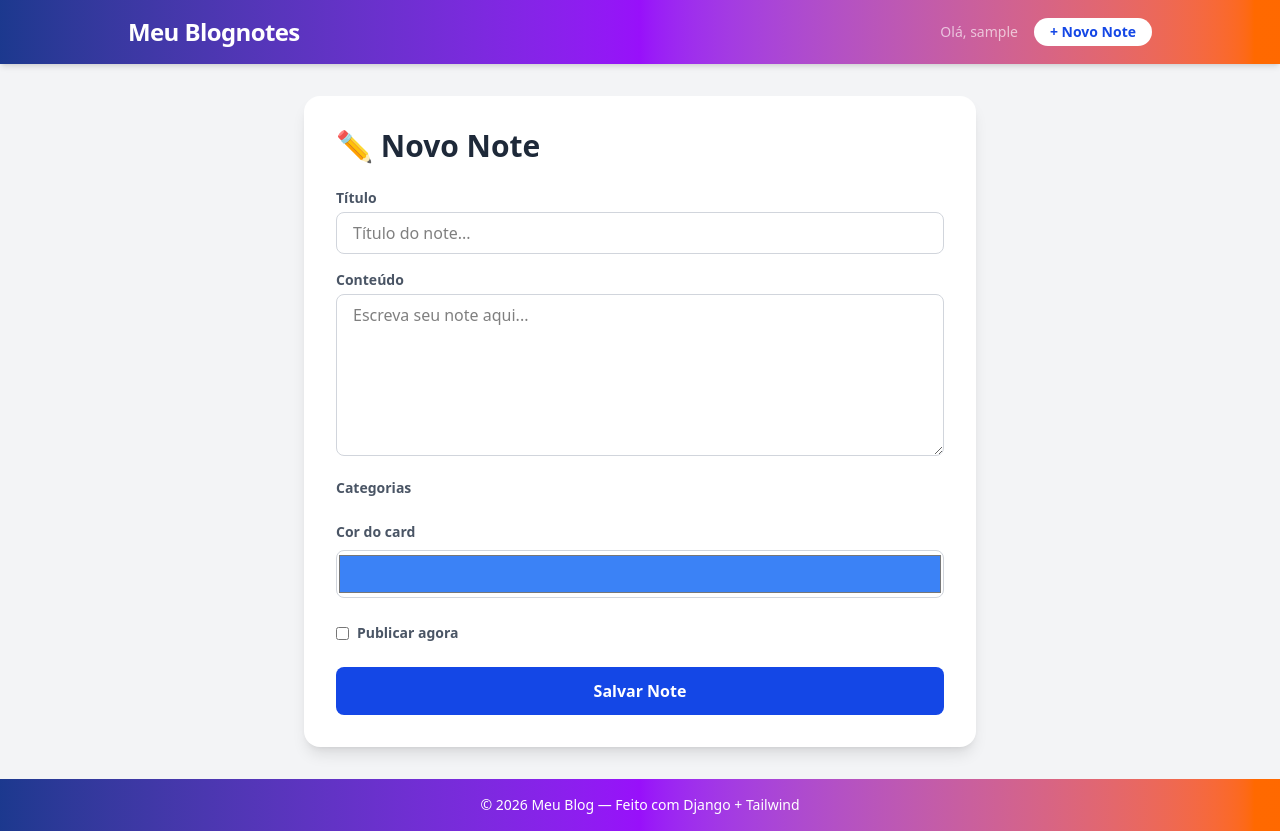
After one commit to paulov-cardoso/django-blog, a Django app: page /novo/ in a window 1280 px wide. The commit adds this page. Run offline with Django 5.2, Linux system fonts and the light colour scheme; the visitor is signed in with stand-in values (Sample User, id 1); data that the repository does not hold is empty; some libraries are stand-ins or nearby versions.

Commit message:
feat: improve navbar with user state, UX enhancements and styling refinements

```diff
--- /dev/null
+++ b/posts/forms.py
@@ -0,0 +1,19 @@
+from django import forms
+from .models import Post, Categoria
+
+class PostForm(forms.ModelForm):
+    class Meta:
+        model = Post
+        fields = ['titulo', 'conteudo', 'categorias', 'publicado']
+        widgets = {
+            'titulo': forms.TextInput(attrs={
+                'class': 'w-full border border-gray-300 rounded-lg px-4 py-2 focus:outline-none focus:ring-2 focus:ring-blue-500',
+                'placeholder': 'Título do note...'
+            }),
+            'conteudo': forms.Textarea(attrs={
+                'class': 'w-full border border-gray-300 rounded-lg px-4 py-2 focus:outline-none focus:ring-2 focus:ring-blue-500',
+                'rows': 6,
+                'placeholder': 'Escreva seu note aqui...'
+            }),
+            'categorias': forms.CheckboxSelectMultiple(),
+        }
--- a/posts/models.py
+++ b/posts/models.py
@@ -20,6 +20,7 @@ class Categoria(models.Model):
 class Post(models.Model):
     titulo = models.CharField(max_length=200)
     conteudo = models.TextField()
+    cor = models.CharField(max_length=7, default='#3B82F6')
     data_criacao = models.DateTimeField(auto_now_add=True)
     publicado = models.BooleanField(default=False)
     autor = models.ForeignKey(Autor, on_delete=models.CASCADE)
--- a/posts/templates/posts/base.html
+++ b/posts/templates/posts/base.html
@@ -1,32 +1,46 @@
 {% load tailwind_tags %}
-<!DOCTYPE html>
+<!doctype html>
 <html lang="pt-br">
   <head>
-    <meta charset="UTF-8">
-    <meta name="viewport" content="width=device-width, initial-scale=1.0">
+    <meta charset="UTF-8" />
+    <meta name="viewport" content="width=device-width, initial-scale=1.0" />
     <title>{% block titulo %}Blog{% endblock %}</title>
     {% tailwind_css %}
   </head>
   <body class="bg-gray-100 min-h-screen flex flex-col">
-
-    <nav class="bg-gradient-to-r from-blue-900 via-cyan-500 via-blue-600 via-purple-600 to-orange-500 text-white px-6 py-4 shadow-md">
+    <nav
+      class="bg-gradient-to-r from-blue-900 via-purple-600 to-orange-500 bg-opacity-90 backdrop-blur-md text-white px-6 py-4 shadow-md"
+    >
       <div class="max-w-5xl mx-auto flex justify-between items-center">
         <a href="/" class="text-2xl font-bold tracking-tight"> Meu Blognotes</a>
-            <div class="flex gap-4 text-sm">
-                <a href="/" class="hover:underline">Posts</a>
-                <a href="/admin" class="hover:underline">Admin</a>
+        <div class="flex gap-4 text-sm items-center">
+          <span class="text-sm opacity-80">
+            {% if request.user.is_authenticated %}
+            <span class="text-sm opacity-80">
+              Olá, {{ request.user.username }}
+            </span>
+            {% else %}
+            <a href="/login" class="hover:opacity-80 transition">Login</a>
+            {% endif %}
+          </span>
+          <a
+            href="{% url 'criar_post' %}"
+            class="bg-white text-blue-700 px-4 py-1 rounded-full font-semibold hover:bg-blue-50 transition transform hover:scale-105 active:scale-95"
+          >
+            + Novo Note
+          </a>
         </div>
       </div>
     </nav>
 
     <main class="max-w-5xl mx-auto w-full px-4 py-8 flex-grow">
-        {% block conteudo %}
-        {% endblock %}
+      {% block conteudo %} {% endblock %}
     </main>
 
-    <footer class="bg-gradient-to-r from-blue-900 via-cyan-500 via-blue-600 via-purple-600 to-orange-500 text-white text-center py-4 text-sm">
+    <footer
+      class="bg-gradient-to-r from-blue-900 via-purple-600 to-orange-500 text-white text-center py-4 text-sm"
+    >
       <p>© 2026 Meu Blog — Feito com Django + Tailwind</p>
     </footer>
-
   </body>
 </html>
--- /dev/null
+++ b/posts/templates/posts/criar.html
@@ -0,0 +1,54 @@
+{% extends 'posts/base.html' %}
+
+{% block titulo %}Novo Note{% endblock %}
+
+{% block conteudo %}
+
+<div class="max-w-2xl mx-auto bg-white rounded-2xl shadow-lg p-8">
+
+    <h2 class="text-3xl font-bold text-gray-800 mb-6">✏️ Novo Note</h2>
+
+    <form method="POST">
+        {% csrf_token %}
+
+        <!-- Título -->
+        <div class="mb-4">
+            <label class="block text-sm font-semibold text-gray-600 mb-1">Título</label>
+            {{ form.titulo }}
+        </div>
+
+        <!-- Conteúdo -->
+        <div class="mb-4">
+            <label class="block text-sm font-semibold text-gray-600 mb-1">Conteúdo</label>
+            {{ form.conteudo }}
+        </div>
+
+        <!-- Categorias -->
+        <div class="mb-4">
+            <label class="block text-sm font-semibold text-gray-600 mb-2">Categorias</label>
+            <div class="flex flex-wrap gap-2">
+                {{ form.categorias }}
+            </div>
+        </div>
+
+        <!-- Color Picker -->
+        <div class="mb-6">
+            <label class="block text-sm font-semibold text-gray-600 mb-2">Cor do card</label>
+            <input type="color" name="cor" value="#3B82F6"
+                   class="w-full h-12 rounded-lg cursor-pointer border border-gray-300">
+        </div>
+
+        <!-- Publicado -->
+        <div class="mb-6 flex items-center gap-2">
+            {{ form.publicado }}
+            <label class="text-sm font-semibold text-gray-600">Publicar agora</label>
+        </div>
+
+        <button type="submit"
+                class="w-full bg-blue-700 text-white py-3 rounded-lg font-semibold hover:bg-blue-800 transition">
+            Salvar Note
+        </button>
+    </form>
+</div>
+
+{% endblock %}
--- a/posts/urls.py
+++ b/posts/urls.py
@@ -1,7 +1,8 @@
 from django.urls import path
-from .views import listar_post, detalhe_post
+from .views import listar_post, detalhe_post, criar_post
 
 urlpatterns = [
     path('', listar_post, name='listar_posts'),
     path('post/<int:post_id>', detalhe_post, name='detalhe_post'),
+    path('novo/', criar_post, name='criar_post'),
 ]
--- a/posts/views.py
+++ b/posts/views.py
@@ -1,5 +1,21 @@
-from django.shortcuts import render, get_object_or_404
+from django.shortcuts import render, get_object_or_404, redirect
+from django.contrib.auth.decorators import login_required
 from .models import Post
+from .forms import PostForm
+
+@login_required
+def criar_post(request):
+    if request.method == 'POST':
+        form = PostForm(request.POST)
+        if form.is_valid():
+            post = form.save(commit=False)
+            post.autor = request.user.autor
+            post.save()
+            form.save_m2m()
+            return redirect('listar_posts')
+    else:
+        form = PostForm()
+    return render(request, 'posts/criar.html', {'form': form})
 
 def listar_post(request):
     posts = Post.objects.filter(publicado=True).order_by('-data_criacao')
--- a/theme/static/css/dist/styles.css
+++ b/theme/static/css/dist/styles.css
@@ -8,33 +8,22 @@
     --font-serif: ui-serif, Georgia, Cambria, 'Times New Roman', Times, serif;
     --font-mono: ui-monospace, SFMono-Regular, Menlo, Monaco, Consolas, 'Liberation Mono', 'Courier New',
     monospace;
-    --color-orange-50: oklch(98% 0.016 73.684);
-    --color-orange-100: oklch(95.4% 0.038 75.164);
-    --color-orange-400: oklch(75% 0.183 55.934);
     --color-orange-500: oklch(70.5% 0.213 47.604);
-    --color-orange-700: oklch(55.3% 0.195 38.402);
-    --color-cyan-50: oklch(98.4% 0.019 200.873);
-    --color-cyan-100: oklch(95.6% 0.045 203.388);
-    --color-cyan-400: oklch(78.9% 0.154 211.53);
     --color-cyan-500: oklch(71.5% 0.143 215.221);
-    --color-cyan-700: oklch(52% 0.105 223.128);
     --color-blue-50: oklch(97% 0.014 254.604);
     --color-blue-100: oklch(93.2% 0.032 255.585);
-    --color-blue-400: oklch(70.7% 0.165 254.624);
+    --color-blue-500: oklch(62.3% 0.214 259.815);
     --color-blue-600: oklch(54.6% 0.245 262.881);
     --color-blue-700: oklch(48.8% 0.243 264.376);
     --color-blue-800: oklch(42.4% 0.199 265.638);
     --color-blue-900: oklch(37.9% 0.146 265.522);
-    --color-purple-50: oklch(97.7% 0.014 308.299);
-    --color-purple-100: oklch(94.6% 0.033 307.174);
-    --color-purple-400: oklch(71.4% 0.203 305.504);
     --color-purple-600: oklch(55.8% 0.288 302.321);
-    --color-purple-700: oklch(49.6% 0.265 301.924);
     --color-gray-50: oklch(98.5% 0.002 247.839);
     --color-gray-100: oklch(96.7% 0.003 264.542);
     --color-gray-300: oklch(87.2% 0.01 258.338);
     --color-gray-400: oklch(70.7% 0.022 261.325);
     --color-gray-500: oklch(55.1% 0.027 264.364);
+    --color-gray-600: oklch(44.6% 0.03 256.802);
     --color-gray-700: oklch(37.3% 0.034 259.733);
     --color-gray-800: oklch(27.8% 0.033 256.848);
     --color-black: #000;
@@ -69,6 +58,7 @@
     --radius-xl: 0.75rem;
     --radius-2xl: 1rem;
     --blur-sm: 8px;
+    --blur-md: 12px;
     --default-transition-duration: 150ms;
     --default-transition-timing-function: cubic-bezier(0.4, 0, 0.2, 1);
     --default-font-family: var(--font-sans);
@@ -290,6 +271,9 @@
   .mt-10 {
     margin-top: calc(var(--spacing) * 10);
   }
+  .mb-1 {
+    margin-bottom: calc(var(--spacing) * 1);
+  }
   .mb-2 {
     margin-bottom: calc(var(--spacing) * 2);
   }
@@ -317,8 +301,8 @@
   .hidden {
     display: none;
   }
-  .table {
-    display: table;
+  .h-12 {
+    height: calc(var(--spacing) * 12);
   }
   .h-screen {
     height: 100vh;
@@ -344,14 +328,11 @@
   .flex-grow {
     flex-grow: 1;
   }
-  .border-collapse {
-    border-collapse: collapse;
+  .transform {
+    transform: var(--tw-rotate-x,) var(--tw-rotate-y,) var(--tw-rotate-z,) var(--tw-skew-x,) var(--tw-skew-y,);
   }
   .cursor-pointer {
     cursor: pointer;
-  }
-  .resize {
-    resize: both;
   }
   .grid-cols-1 {
     grid-template-columns: repeat(1, minmax(0, 1fr));
@@ -520,6 +451,9 @@
   }
   .py-2 {
     padding-block: calc(var(--spacing) * 2);
+  }
+  .py-3 {
+    padding-block: calc(var(--spacing) * 3);
   }
   .py-4 {
     padding-block: calc(var(--spacing) * 4);
@@ -598,14 +532,14 @@
   .text-blue-700 {
     color: var(--color-blue-700);
   }
-  .text-cyan-700 {
-    color: var(--color-cyan-700);
-  }
   .text-gray-400 {
     color: var(--color-gray-400);
   }
   .text-gray-500 {
     color: var(--color-gray-500);
+  }
+  .text-gray-600 {
+    color: var(--color-gray-600);
   }
   .text-gray-700 {
     color: var(--color-gray-700);
@@ -613,36 +547,31 @@
   .text-gray-800 {
     color: var(--color-gray-800);
   }
-  .text-orange-700 {
-    color: var(--color-orange-700);
-  }
-  .text-purple-700 {
-    color: var(--color-purple-700);
-  }
   .text-white {
     color: var(--color-white);
   }
-  .underline {
-    text-decoration-line: underline;
+  .opacity-80 {
+    opacity: 80%;
   }
   .shadow-2xl {
     --tw-shadow: 0 25px 50px -12px var(--tw-shadow-color, rgb(0 0 0 / 0.25));
+    box-shadow: var(--tw-inset-shadow), var(--tw-inset-ring-shadow), var(--tw-ring-offset-shadow), var(--tw-ring-shadow), var(--tw-shadow);
+  }
+  .shadow-lg {
+    --tw-shadow: 0 10px 15px -3px var(--tw-shadow-color, rgb(0 0 0 / 0.1)), 0 4px 6px -4px var(--tw-shadow-color, rgb(0 0 0 / 0.1));
     box-shadow: var(--tw-inset-shadow), var(--tw-inset-ring-shadow), var(--tw-ring-offset-shadow), var(--tw-ring-shadow), var(--tw-shadow);
   }
   .shadow-md {
     --tw-shadow: 0 4px 6px -1px var(--tw-shadow-color, rgb(0 0 0 / 0.1)), 0 2px 4px -2px var(--tw-shadow-color, rgb(0 0 0 / 0.1));
     box-shadow: var(--tw-inset-shadow), var(--tw-inset-ring-shadow), var(--tw-ring-offset-shadow), var(--tw-ring-shadow), var(--tw-shadow);
   }
-  .outline {
-    outline-style: var(--tw-outline-style);
-    outline-width: 1px;
+  .backdrop-blur-md {
+    --tw-backdrop-blur: blur(var(--blur-md));
+    -webkit-backdrop-filter: var(--tw-backdrop-blur,) var(--tw-backdrop-brightness,) var(--tw-backdrop-contrast,) var(--tw-backdrop-grayscale,) var(--tw-backdrop-hue-rotate,) var(--tw-backdrop-invert,) var(--tw-backdrop-opacity,) var(--tw-backdrop-saturate,) var(--tw-backdrop-sepia,);
+    backdrop-filter: var(--tw-backdrop-blur,) var(--tw-backdrop-brightness,) var(--tw-backdrop-contrast,) var(--tw-backdrop-grayscale,) var(--tw-backdrop-hue-rotate,) var(--tw-backdrop-invert,) var(--tw-backdrop-opacity,) var(--tw-backdrop-saturate,) var(--tw-backdrop-sepia,);
   }
   .backdrop-blur-sm {
     --tw-backdrop-blur: blur(var(--blur-sm));
-    -webkit-backdrop-filter: var(--tw-backdrop-blur,) var(--tw-backdrop-brightness,) var(--tw-backdrop-contrast,) var(--tw-backdrop-grayscale,) var(--tw-backdrop-hue-rotate,) var(--tw-backdrop-invert,) var(--tw-backdrop-opacity,) var(--tw-backdrop-saturate,) var(--tw-backdrop-sepia,);
-    backdrop-filter: var(--tw-backdrop-blur,) var(--tw-backdrop-brightness,) var(--tw-backdrop-contrast,) var(--tw-backdrop-grayscale,) var(--tw-backdrop-hue-rotate,) var(--tw-backdrop-invert,) var(--tw-backdrop-opacity,) var(--tw-backdrop-saturate,) var(--tw-backdrop-sepia,);
-  }
-  .backdrop-filter {
     -webkit-backdrop-filter: var(--tw-backdrop-blur,) var(--tw-backdrop-brightness,) var(--tw-backdrop-contrast,) var(--tw-backdrop-grayscale,) var(--tw-backdrop-hue-rotate,) var(--tw-backdrop-invert,) var(--tw-backdrop-opacity,) var(--tw-backdrop-saturate,) var(--tw-backdrop-sepia,);
     backdrop-filter: var(--tw-backdrop-blur,) var(--tw-backdrop-brightness,) var(--tw-backdrop-contrast,) var(--tw-backdrop-grayscale,) var(--tw-backdrop-hue-rotate,) var(--tw-backdrop-invert,) var(--tw-backdrop-opacity,) var(--tw-backdrop-saturate,) var(--tw-backdrop-sepia,);
   }
@@ -651,17 +580,27 @@
     transition-timing-function: var(--tw-ease, var(--default-transition-timing-function));
     transition-duration: var(--tw-duration, var(--default-transition-duration));
   }
+  .hover\:scale-105 {
+    &:hover {
+      @media (hover: hover) {
+        --tw-scale-x: 105%;
+        --tw-scale-y: 105%;
+        --tw-scale-z: 105%;
+        scale: var(--tw-scale-x) var(--tw-scale-y);
+      }
+    }
+  }
+  .hover\:bg-blue-50 {
+    &:hover {
+      @media (hover: hover) {
+        background-color: var(--color-blue-50);
+      }
+    }
+  }
   .hover\:bg-blue-800 {
     &:hover {
       @media (hover: hover) {
         background-color: var(--color-blue-800);
-      }
-    }
-  }
-  .hover\:text-blue-700 {
-    &:hover {
-      @media (hover: hover) {
-        color: var(--color-blue-700);
       }
     }
   }
@@ -685,6 +624,31 @@
         --tw-shadow: 0 10px 15px -3px var(--tw-shadow-color, rgb(0 0 0 / 0.1)), 0 4px 6px -4px var(--tw-shadow-color, rgb(0 0 0 / 0.1));
         box-shadow: var(--tw-inset-shadow), var(--tw-inset-ring-shadow), var(--tw-ring-offset-shadow), var(--tw-ring-shadow), var(--tw-shadow);
       }
+    }
+  }
+  .focus\:ring-2 {
+    &:focus {
+      --tw-ring-shadow: var(--tw-ring-inset,) 0 0 0 calc(2px + var(--tw-ring-offset-width)) var(--tw-ring-color, currentcolor);
+      box-shadow: var(--tw-inset-shadow), var(--tw-inset-ring-shadow), var(--tw-ring-offset-shadow), var(--tw-ring-shadow), var(--tw-shadow);
+    }
+  }
+  .focus\:ring-blue-500 {
+    &:focus {
+      --tw-ring-color: var(--color-blue-500);
+    }
+  }
+  .focus\:outline-none {
+    &:focus {
+      --tw-outline-style: none;
+      outline-style: none;
+    }
+  }
+  .active\:scale-95 {
+    &:active {
+      --tw-scale-x: 95%;
+      --tw-scale-y: 95%;
+      --tw-scale-z: 95%;
+      scale: var(--tw-scale-x) var(--tw-scale-y);
     }
   }
   .md\:grid-cols-2 {
@@ -697,6 +661,26 @@
       grid-template-columns: repeat(3, minmax(0, 1fr));
     }
   }
+}
+@property --tw-rotate-x {
+  syntax: "*";
+  inherits: false;
+}
+@property --tw-rotate-y {
+  syntax: "*";
+  inherits: false;
+}
+@property --tw-rotate-z {
+  syntax: "*";
+  inherits: false;
+}
+@property --tw-skew-x {
+  syntax: "*";
+  inherits: false;
+}
+@property --tw-skew-y {
+  syntax: "*";
+  inherits: false;
 }
 @property --tw-border-style {
   syntax: "*";
@@ -822,11 +806,6 @@
   inherits: false;
   initial-value: 0 0 #0000;
 }
-@property --tw-outline-style {
-  syntax: "*";
-  inherits: false;
-  initial-value: solid;
-}
 @property --tw-backdrop-blur {
   syntax: "*";
   inherits: false;
@@ -863,9 +842,29 @@
   syntax: "*";
   inherits: false;
 }
+@property --tw-scale-x {
+  syntax: "*";
+  inherits: false;
+  initial-value: 1;
+}
+@property --tw-scale-y {
+  syntax: "*";
+  inherits: false;
+  initial-value: 1;
+}
+@property --tw-scale-z {
+  syntax: "*";
+  inherits: false;
+  initial-value: 1;
+}
 @layer properties {
   @supports ((-webkit-hyphens: none) and (not (margin-trim: inline))) or ((-moz-orient: inline) and (not (color:rgb(from red r g b)))) {
     *, ::before, ::after, ::backdrop {
+      --tw-rotate-x: initial;
+      --tw-rotate-y: initial;
+      --tw-rotate-z: initial;
+      --tw-skew-x: initial;
+      --tw-skew-y: initial;
       --tw-border-style: solid;
       --tw-gradient-position: initial;
       --tw-gradient-from: #0000;
@@ -893,7 +892,6 @@
       --tw-ring-offset-width: 0px;
       --tw-ring-offset-color: #fff;
       --tw-ring-offset-shadow: 0 0 #0000;
-      --tw-outline-style: solid;
       --tw-backdrop-blur: initial;
       --tw-backdrop-brightness: initial;
       --tw-backdrop-contrast: initial;
@@ -903,6 +901,9 @@
       --tw-backdrop-opacity: initial;
       --tw-backdrop-saturate: initial;
       --tw-backdrop-sepia: initial;
+      --tw-scale-x: 1;
+      --tw-scale-y: 1;
+      --tw-scale-z: 1;
     }
   }
 }
```
Also changed, not shown: other parts of theme/static/css/dist/styles.css (+2 -61 lines), posts/migrations/0004_post_cor.py (added), 1 other file. Lines whose indentation alone changed are shown as unchanged.
